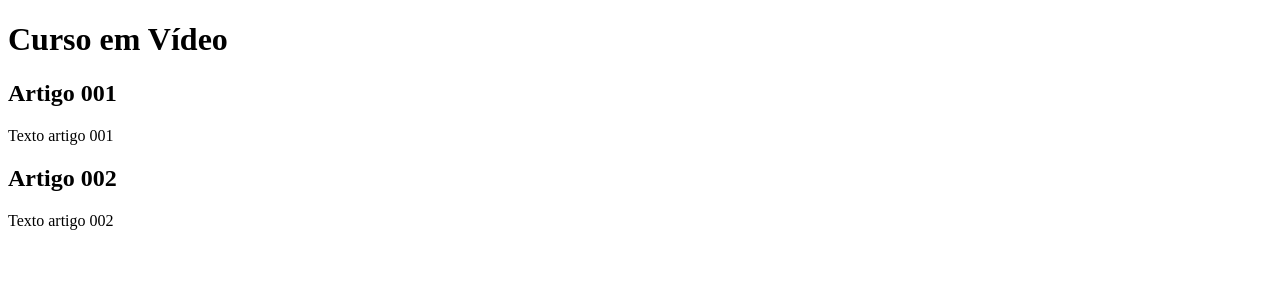
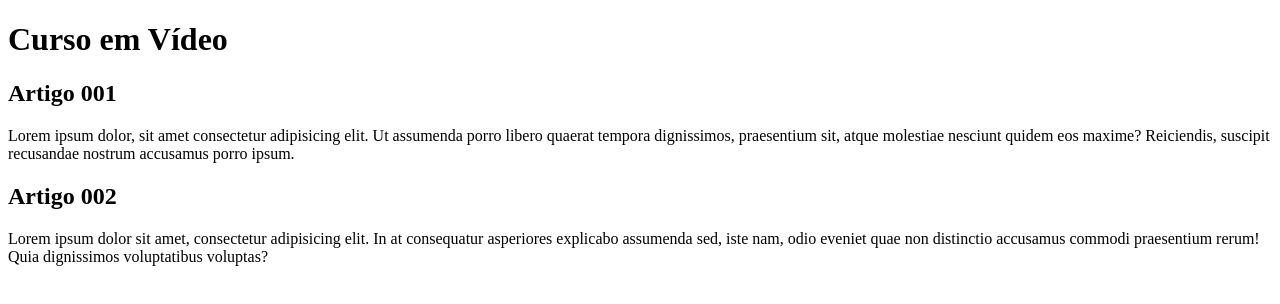
Before and after one commit to eliandrorodrigues/projeto-site, a plain HTML site: page index.html in a window 1280 px wide. Drawn offline with Linux system fonts and the light colour scheme.

Commit message:
iniciei o coneudo

```diff
--- a/index.html
+++ b/index.html
@@ -11,11 +11,11 @@
             <h1>Curso em Vídeo</h1>
             <article>
                 <h2>Artigo 001</h2>
-                <p>Texto artigo 001</p>
+                <p>Lorem ipsum dolor, sit amet consectetur adipisicing elit. Ut assumenda porro libero quaerat tempora dignissimos, praesentium sit, atque molestiae nesciunt quidem eos maxime? Reiciendis, suscipit recusandae nostrum accusamus porro ipsum.</p>
             </article>
             <article>
                 <h2>Artigo 002</h2>
-                <p>Texto artigo 002</p>
+                <p>Lorem ipsum dolor sit amet, consectetur adipisicing elit. In at consequatur asperiores explicabo assumenda sed, iste nam, odio eveniet quae non distinctio accusamus commodi praesentium rerum! Quia dignissimos voluptatibus voluptas?</p>
             </article>
         </header>
     </main>
```
